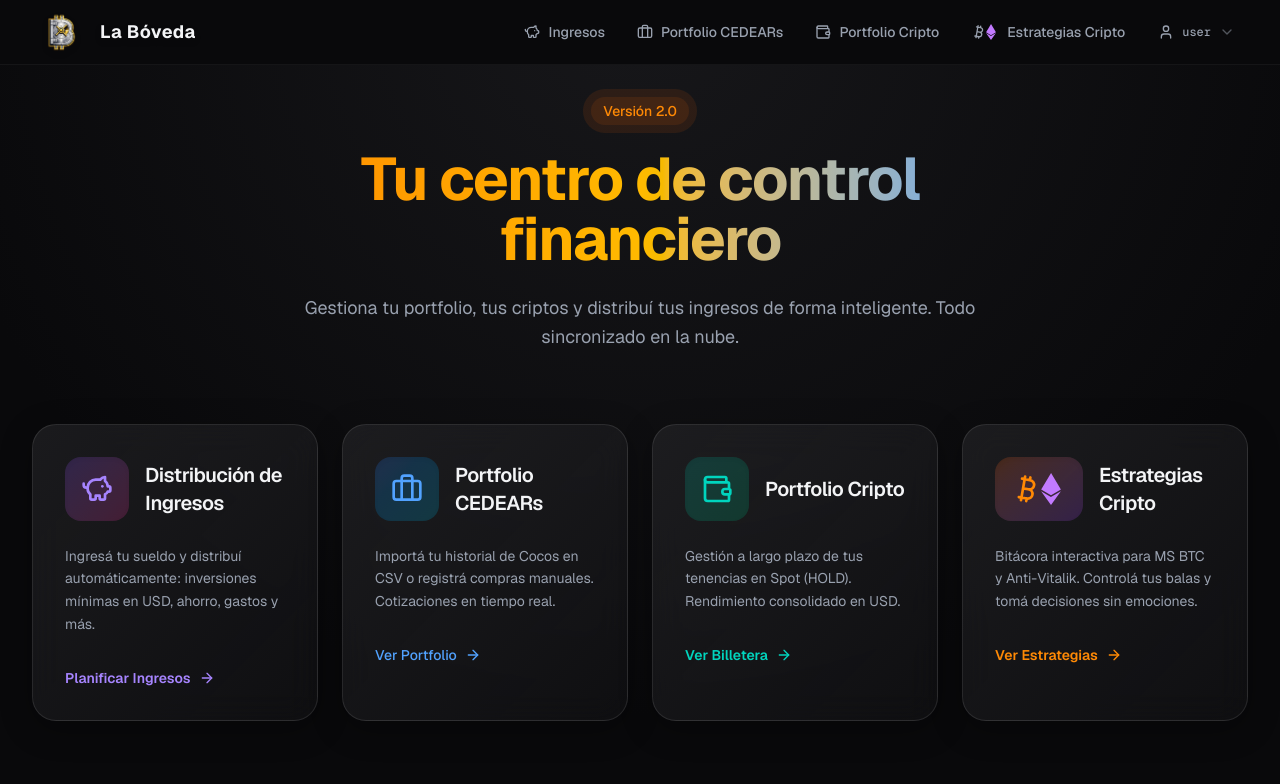
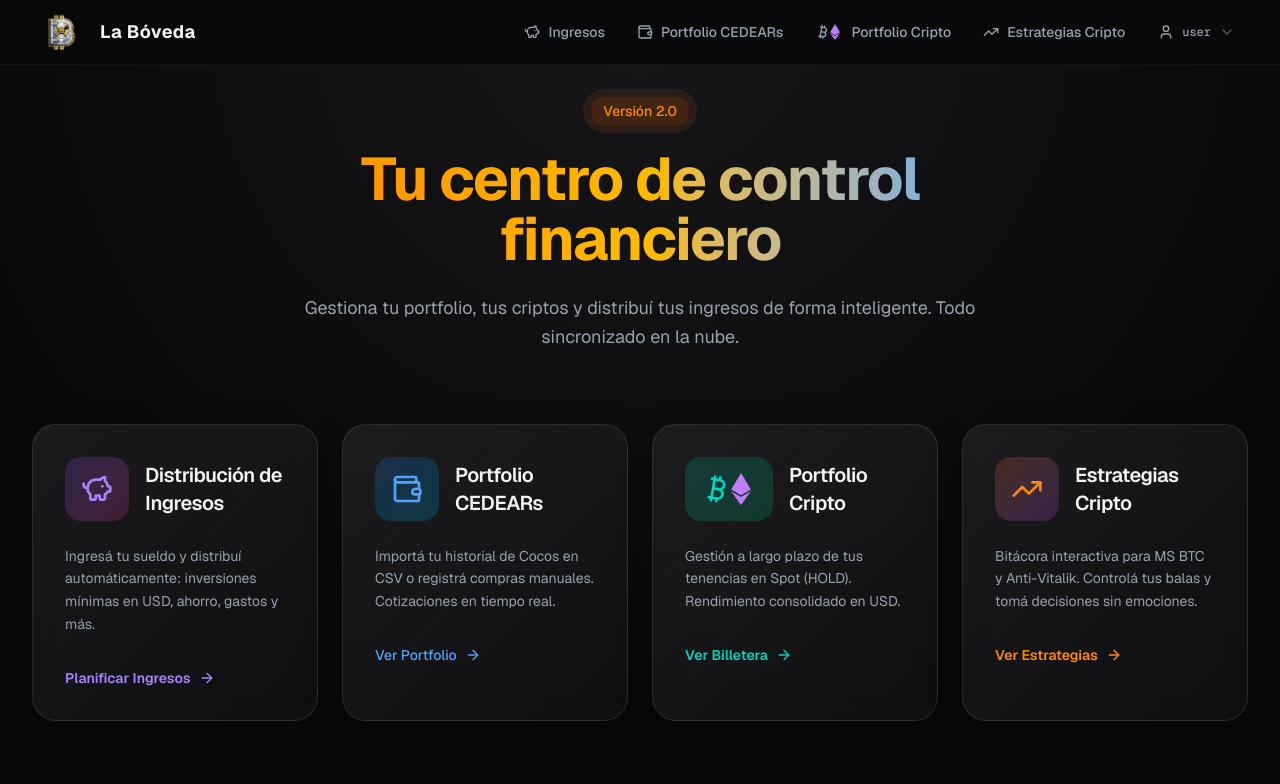
Before and after one commit to mgvegh/LaBoveda, a Next.js app: page / in a window 1280 px wide. Shown: the top 784 px of the page. Built offline with nearby package versions, Linux system fonts and the light colour scheme; no server answers; sample sign-in values are in the browser's storage.

Commit message:
style: actualizar e intercambiar iconos de navegacion en la barra y en el home

```diff
--- a/src/app/page.tsx
+++ b/src/app/page.tsx
@@ -1,5 +1,5 @@
 import Link from "next/link";
-import { ArrowRight, Bitcoin, ShieldCheck, Wallet, Briefcase, PiggyBank } from "lucide-react";
+import { ArrowRight, Bitcoin, ShieldCheck, Wallet, PiggyBank, TrendingUp } from "lucide-react";
 
 export default function Home() {
   return (
@@ -35,7 +35,7 @@ export default function Home() {
         <Link href="/cedears" className="group glass-panel rounded-3xl p-8 hover:-translate-y-1 transition-all duration-300 border-blue-500/10 hover:border-blue-500/30">
           <div className="flex items-center gap-4 mb-6">
             <div className="p-4 bg-gradient-to-br from-blue-500/20 to-cyan-500/20 rounded-2xl text-blue-400 group-hover:scale-110 group-hover:-rotate-3 transition-transform duration-300 shadow-inner">
-              <Briefcase className="w-8 h-8" />
+              <Wallet className="w-8 h-8" />
             </div>
             <h2 className="text-xl font-semibold tracking-tight text-gray-100">Portfolio CEDEARs</h2>
           </div>
@@ -49,8 +49,9 @@ export default function Home() {
 
         <Link href="/portfolio-cripto" className="group glass-panel rounded-3xl p-8 hover:-translate-y-1 transition-all duration-300 border-teal-500/10 hover:border-teal-500/30">
           <div className="flex items-center gap-4 mb-6">
-            <div className="p-4 bg-gradient-to-br from-teal-500/20 to-emerald-500/20 rounded-2xl text-teal-400 group-hover:scale-110 group-hover:rotate-3 transition-transform duration-300 shadow-inner">
-              <Wallet className="w-8 h-8" />
+            <div className="p-4 bg-gradient-to-br from-teal-500/20 to-emerald-500/20 rounded-2xl text-teal-400 group-hover:scale-110 group-hover:rotate-3 transition-transform duration-300 shadow-inner flex items-center -space-x-2">
+              <Bitcoin className="w-8 h-8 relative z-10" />
+              <svg viewBox="0 0 32 32" className="w-8 h-8 fill-current text-purple-400"><path d="M15.925 23.969l-9.819-5.794L16 32l9.894-13.825-9.969 5.794zM16.075 0L6.181 16.481l9.819 5.806 9.894-5.806L16.075 0z"/></svg>
             </div>
             <h2 className="text-xl font-semibold tracking-tight text-gray-100">Portfolio Cripto</h2>
           </div>
@@ -64,9 +65,8 @@ export default function Home() {
 
         <Link href="/cripto" className="group glass-panel rounded-3xl p-8 hover:-translate-y-1 transition-all duration-300 border-orange-500/10 hover:border-orange-500/30">
           <div className="flex items-center gap-4 mb-6">
-            <div className="p-4 bg-gradient-to-br from-orange-500/20 to-purple-500/20 rounded-2xl text-orange-400 group-hover:scale-110 transition-transform duration-300 shadow-inner flex items-center -space-x-2">
-              <Bitcoin className="w-8 h-8 relative z-10" />
-              <svg viewBox="0 0 32 32" className="w-8 h-8 fill-current text-purple-400"><path d="M15.925 23.969l-9.819-5.794L16 32l9.894-13.825-9.969 5.794zM16.075 0L6.181 16.481l9.819 5.806 9.894-5.806L16.075 0z"/></svg>
+            <div className="p-4 bg-gradient-to-br from-orange-500/20 to-purple-500/20 rounded-2xl text-orange-400 group-hover:scale-110 transition-transform duration-300 shadow-inner">
+              <TrendingUp className="w-8 h-8" />
             </div>
             <h2 className="text-xl font-semibold tracking-tight text-gray-100">Estrategias Cripto</h2>
           </div>
--- a/src/components/Navbar.tsx
+++ b/src/components/Navbar.tsx
@@ -1,7 +1,7 @@
 "use client";
 import Link from "next/link";
 import { usePathname } from "next/navigation";
-import { Bitcoin, Wallet, Briefcase, PiggyBank } from "lucide-react";
+import { Bitcoin, Wallet, PiggyBank, TrendingUp } from "lucide-react";
 import clsx from "clsx";
 import { useAuth } from "@/components/AuthProvider";
 
@@ -51,7 +51,7 @@ export default function Navbar() {
                       : "text-gray-400 hover:text-gray-200 hover:bg-white/5"
                   )}
                 >
-                  <Briefcase className="w-5 h-5 sm:w-4 sm:h-4" />
+                  <Wallet className="w-5 h-5 sm:w-4 sm:h-4" />
                   <span className="hidden lg:inline">Portfolio CEDEARs</span>
                 </Link>
 
@@ -64,7 +64,10 @@ export default function Navbar() {
                       : "text-gray-400 hover:text-gray-200 hover:bg-white/5"
                   )}
                 >
-                  <Wallet className="w-5 h-5 sm:w-4 sm:h-4" />
+                  <div className="flex -space-x-1 items-center">
+                    <Bitcoin className="w-5 h-5 sm:w-4 sm:h-4 relative z-10" />
+                    <svg viewBox="0 0 32 32" className="w-5 h-5 sm:w-4 sm:h-4 fill-current text-purple-400"><path d="M15.925 23.969l-9.819-5.794L16 32l9.894-13.825-9.969 5.794zM16.075 0L6.181 16.481l9.819 5.806 9.894-5.806L16.075 0z"/></svg>
+                  </div>
                   <span className="hidden lg:inline">Portfolio Cripto</span>
                 </Link>
 
@@ -77,10 +80,7 @@ export default function Navbar() {
                       : "text-gray-400 hover:text-gray-200 hover:bg-white/5"
                   )}
                 >
-                  <div className="flex -space-x-1 items-center">
-                    <Bitcoin className="w-5 h-5 sm:w-4 sm:h-4 relative z-10" />
-                    <svg viewBox="0 0 32 32" className="w-5 h-5 sm:w-4 sm:h-4 fill-current text-purple-400"><path d="M15.925 23.969l-9.819-5.794L16 32l9.894-13.825-9.969 5.794zM16.075 0L6.181 16.481l9.819 5.806 9.894-5.806L16.075 0z"/></svg>
-                  </div>
+                  <TrendingUp className="w-5 h-5 sm:w-4 sm:h-4" />
                   <span className="hidden lg:inline">Estrategias Cripto</span>
                 </Link>
 
```
